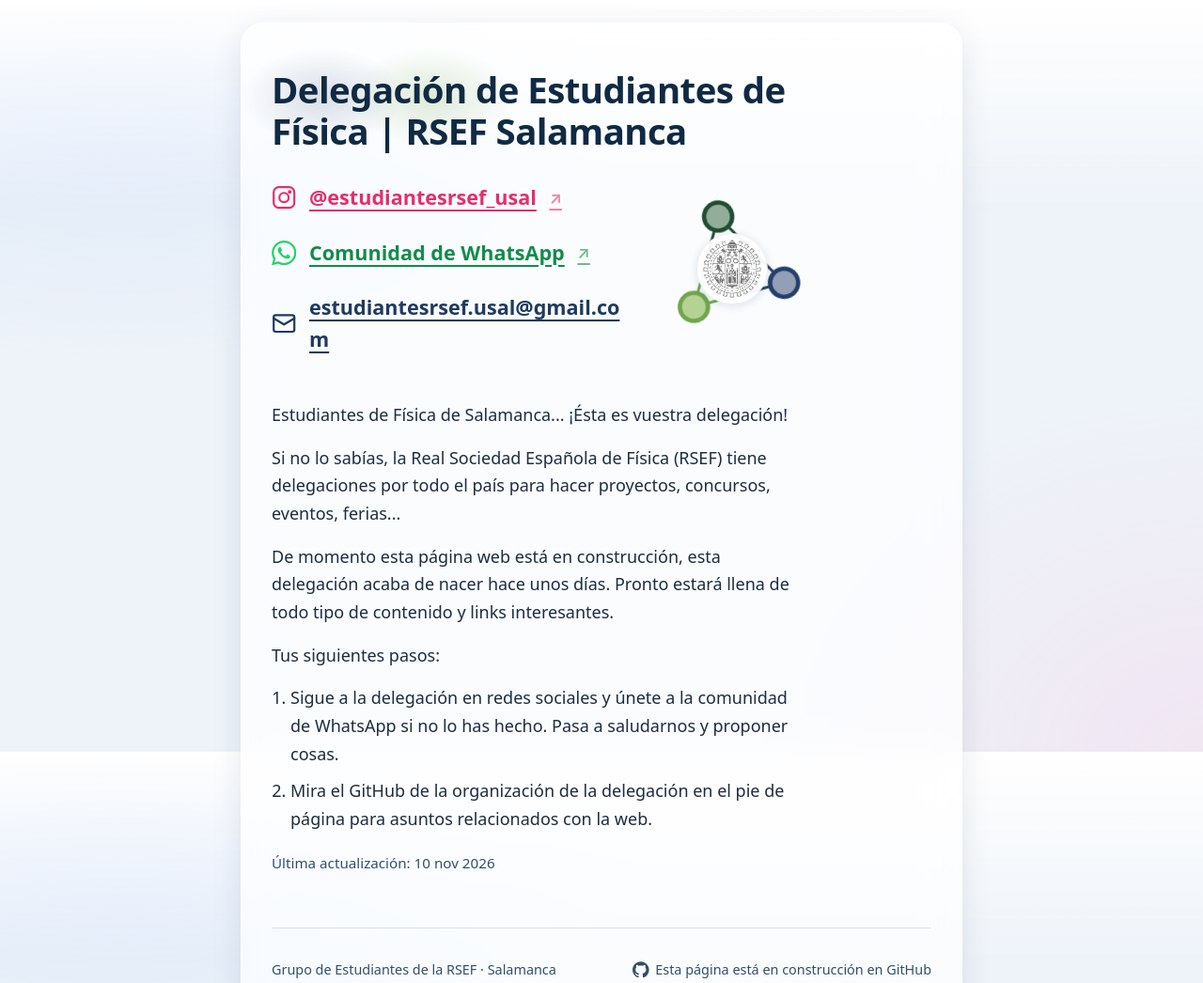
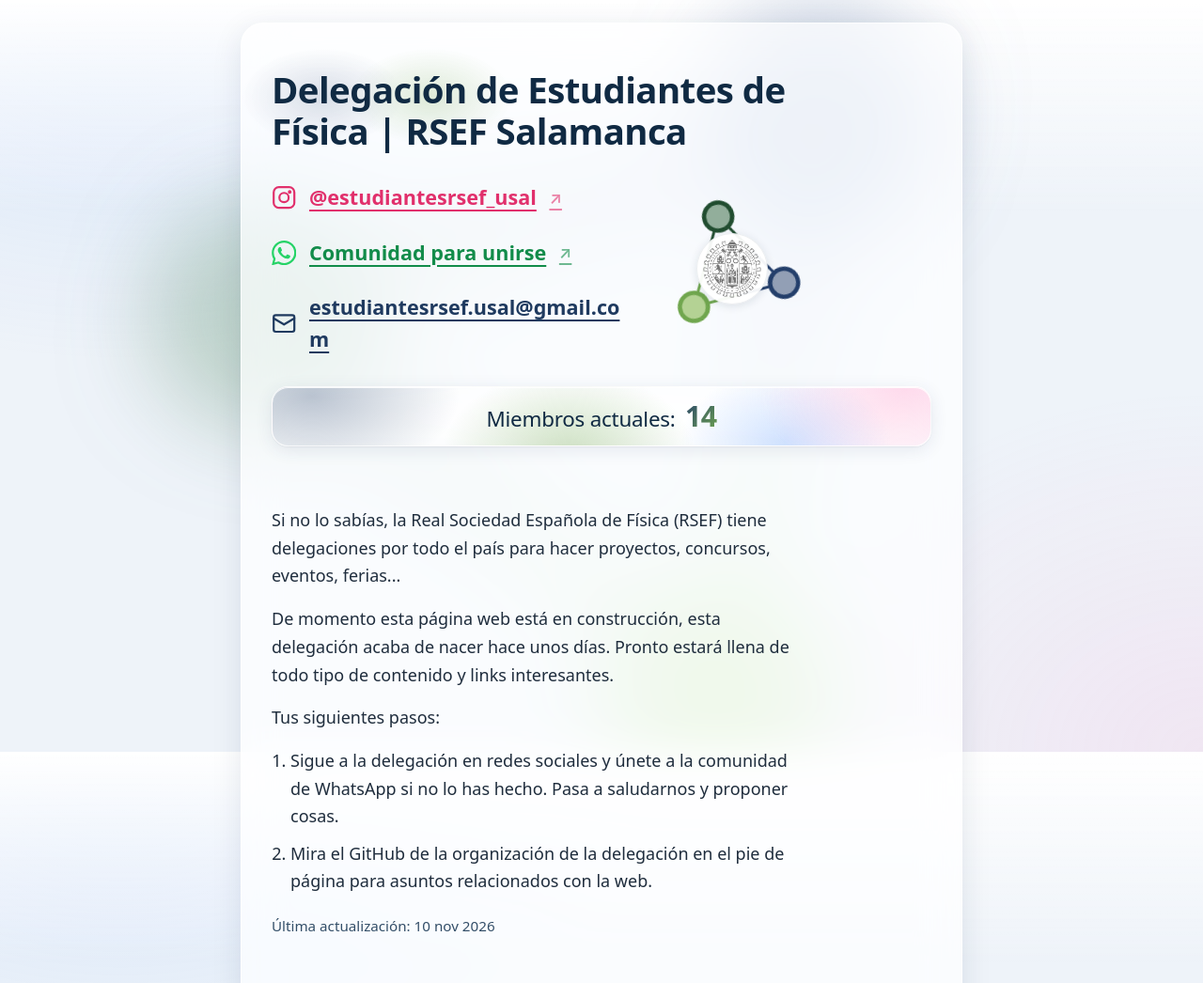
Before and after one commit to delegacionfisica/delegacionfisica.github.io, a plain HTML site: page index.html in a window 1280 px wide. Shown: the top 1046 px of the page at 94% size. Drawn offline with Linux system fonts and the light colour scheme.

Commit message:
update viewport settings, theme color, and add current members section

```diff
--- a/index.html
+++ b/index.html
@@ -2,13 +2,12 @@
 <html lang="es">
 <head>
   <meta charset="UTF-8">
-  <meta name="viewport" content="width=device-width, initial-scale=1.0">
+  <meta name="viewport" content="width=device-width, initial-scale=1.0, viewport-fit=cover">
   <meta name="color-scheme" content="light">
-  <meta name="theme-color" content="#eef3f9">
+  <meta name="theme-color" content="#ffffff">
   <meta name="description" content="Web de la Delegación de Estudiantes de Física. Grupo de Estudiantes de la RSEF en Salamanca.">
   <meta property="og:title" content="Delegación de Estudiantes de Física">
   <meta property="og:description" content="Grupo de Estudiantes de la RSEF en Salamanca.">
-  <meta name="theme-color" content="#ffffff">
   <title>Delegación de Estudiantes de Física</title>
   <link rel="icon" type="image/svg+xml" href="logo.svg">
   <link rel="stylesheet" href="style.css">
@@ -46,7 +45,7 @@
               <svg class="icono" viewBox="0 0 24 24" fill="currentColor" aria-hidden="true">
                 <path d="M17.472 14.382c-.297-.149-1.758-.867-2.03-.967-.273-.099-.471-.148-.67.15-.197.297-.767.966-.94 1.164-.173.199-.347.223-.644.075-.3-.15-1.263-.465-2.403-1.485-.888-.795-1.484-1.77-1.66-2.07-.174-.3-.019-.465.13-.615.136-.135.301-.345.451-.523.146-.181.194-.301.297-.496.1-.21.049-.375-.025-.524-.075-.15-.672-1.62-.922-2.206-.24-.584-.487-.51-.672-.51-.172-.015-.371-.015-.571-.015-.2 0-.523.074-.797.359-.273.3-1.045 1.02-1.045 2.475s1.07 2.865 1.219 3.075c.149.18 2.095 3.195 5.076 4.483.709.3 1.263.489 1.694.626.712.226 1.36.195 1.871.118.571-.085 1.758-.719 2.006-1.413.248-.694.248-1.289.173-1.414-.074-.124-.272-.198-.57-.347m-5.421 7.403h-.004a9.87 9.87 0 01-5.031-1.378l-.361-.214-3.741.982.998-3.648-.235-.374a9.86 9.86 0 01-1.51-5.26c.001-5.45 4.436-9.884 9.888-9.884 2.64 0 5.122 1.03 6.988 2.898a9.825 9.825 0 012.893 6.994c-.003 5.45-4.437 9.884-9.885 9.884m8.413-18.297A11.815 11.815 0 0012.05 0C5.495 0 .16 5.335.157 11.892c0 2.096.547 4.142 1.588 5.945L.057 24l6.305-1.654a11.882 11.882 0 005.683 1.448h.005c6.554 0 11.89-5.335 11.893-11.893a11.821 11.821 0 00-3.48-8.413Z"></path>
               </svg>
-              <span>Comunidad de WhatsApp</span>
+              <span>Comunidad para unirse</span>
             </a>
           </li>
           <li>
@@ -68,10 +67,10 @@
       </div>
     </div>
 
+    <p class="miembros">Miembros actuales: <strong>14</strong></p>
+
     <section class="informacion" aria-label="Sobre la delegación">
       <p class="texto-cuerpo">
-        Estudiantes de Física de Salamanca... ¡Ésta es vuestra delegación!
-      </p>
       <p class="texto-cuerpo">
         Si no lo sabías, la Real Sociedad Española de Física (RSEF) tiene delegaciones por todo el país para hacer proyectos, concursos, eventos, ferias...
       </p>
--- a/style.css
+++ b/style.css
@@ -1,4 +1,3 @@
-
 :root {
   color-scheme: light;
   --fondo: #eef3f9;
@@ -10,6 +9,9 @@
   --whatsapp: #25d366;
   --whatsapp-texto: #128c4a;
   --correo: #1f3a5f;
+
+  --azul-logo: #243f6b;
+  --verde-logo: #70a64e;
 
   --ancho-contenido: 55ch;
   --logo-separacion: 1.9rem;
@@ -37,16 +39,11 @@
   box-sizing: border-box;
 }
 
+/* El fondo va en html para que pinte TODO el lienzo,
+   incluido el rebote al hacer scroll y la zona de la UI de Safari */
 html {
+  min-height: 100%;
   scroll-behavior: smooth;
-  background: #fff;
-}
-
-body {
-  margin: 0;
-  min-height: 100vh;
-  min-height: 100dvh;
-  padding: var(--margen-pagina);
   background-color: var(--fondo);
   background-image:
     linear-gradient(
@@ -56,7 +53,23 @@ body {
     ),
     radial-gradient(60rem 40rem at 10% 0%, var(--mancha-azul), transparent 60%),
     radial-gradient(50rem 40rem at 100% 100%, var(--mancha-rosa), transparent 60%);
+  background-repeat: no-repeat;
   background-attachment: fixed;
+}
+
+body {
+  margin: 0;
+  min-height: 100vh;
+  min-height: 100dvh;
+  display: flex;
+  flex-direction: column;
+  /* Respeta notch y barra inferior (necesita viewport-fit=cover en el HTML) */
+  padding:
+    max(var(--margen-pagina), env(safe-area-inset-top))
+    max(var(--margen-pagina), env(safe-area-inset-right))
+    max(var(--margen-pagina), env(safe-area-inset-bottom))
+    max(var(--margen-pagina), env(safe-area-inset-left));
+  background: transparent;
   color: var(--texto);
   font-family: system-ui, -apple-system, "Segoe UI", Roboto, Helvetica, Arial, sans-serif;
   font-size: 1.125rem;
@@ -88,10 +101,9 @@ body {
 
 /* Panel de vidrio */
 .contenedor {
+  flex: 1 0 auto;
   width: 100%;
   max-width: 48rem;
-  min-height: calc(100vh - 2 * var(--margen-pagina));
-  min-height: calc(100dvh - 2 * var(--margen-pagina));
   margin: 0 auto;
   padding: 3rem 2rem 2rem;
   display: flex;
@@ -141,7 +153,7 @@ h1::before {
   justify-content: flex-start;
   gap: var(--logo-separacion);
   max-width: var(--ancho-contenido);
-  margin-bottom: 3rem;
+  margin-bottom: 2rem;
 }
 
 .enlaces-seccion {
@@ -224,6 +236,47 @@ a:focus-visible {
   outline: 3px solid var(--texto);
   outline-offset: 3px;
   border-radius: 3px;
+}
+
+/* Miembros actuales: tarjeta de vidrio con nubes de color, versión "sleek" */
+.miembros {
+  position: relative;
+  isolation: isolate;
+  max-width: var(--ancho-contenido);
+  margin: 0 0 3rem;
+  padding: 0.85rem 1.5rem;
+  text-align: center;
+  font-size: 1.4rem;
+  font-weight: 500;
+  line-height: 1.15;
+  letter-spacing: -0.01em;
+  color: var(--texto);
+  border: 1px solid rgba(255, 255, 255, 0.85);
+  border-radius: 1.1rem;
+  background:
+    radial-gradient(14rem 8rem at 6% 15%, rgba(36, 63, 107, 0.30), transparent 70%),
+    radial-gradient(14rem 9rem at 96% 5%, rgba(255, 150, 200, 0.34), transparent 70%),
+    radial-gradient(12rem 8rem at 45% 115%, rgba(112, 166, 78, 0.34), transparent 70%),
+    radial-gradient(10rem 7rem at 78% 95%, rgba(120, 170, 255, 0.34), transparent 70%),
+    rgba(255, 255, 255, 0.3);
+  -webkit-backdrop-filter: blur(14px) saturate(170%);
+  backdrop-filter: blur(14px) saturate(170%);
+  box-shadow:
+    0 4px 18px rgba(36, 63, 107, 0.10),
+    0 1px 2px rgba(16, 42, 67, 0.06),
+    inset 0 1px 0 rgba(255, 255, 255, 0.85);
+}
+
+.miembros strong {
+  margin-left: 0.3rem;
+  font-size: 1.9rem;
+  font-weight: 800;
+  letter-spacing: -0.02em;
+  font-variant-numeric: tabular-nums;
+  background: linear-gradient(135deg, var(--azul-logo), var(--verde-logo));
+  -webkit-background-clip: text;
+  background-clip: text;
+  color: transparent;
 }
 
 /* Logo de la fila */
@@ -360,12 +413,23 @@ a:focus-visible {
   .contenedor {
     background: rgba(255, 255, 255, 0.92);
   }
+  .miembros {
+    background:
+      radial-gradient(14rem 8rem at 6% 15%, rgba(36, 63, 107, 0.30), transparent 70%),
+      radial-gradient(14rem 9rem at 96% 5%, rgba(255, 150, 200, 0.34), transparent 70%),
+      radial-gradient(12rem 8rem at 45% 115%, rgba(112, 166, 78, 0.34), transparent 70%),
+      rgba(255, 255, 255, 0.8);
+  }
 }
 
 /* Accesibilidad: menos transparencia */
 @media (prefers-reduced-transparency: reduce) {
   .contenedor {
     background: rgba(255, 255, 255, 0.96);
+    -webkit-backdrop-filter: none;
+    backdrop-filter: none;
+  }
+  .miembros {
     -webkit-backdrop-filter: none;
     backdrop-filter: none;
   }
@@ -387,8 +451,11 @@ a:focus-visible {
     --logo-tamano: 7.5rem;
   }
 
+  html {
+    background-attachment: scroll;
+  }
+
   body {
-    background-attachment: scroll;
     font-size: 1rem;
   }
 
@@ -416,7 +483,7 @@ a:focus-visible {
     flex-direction: column-reverse;
     align-items: center;
     gap: 1.75rem;
-    margin-bottom: 2.25rem;
+    margin-bottom: 1.75rem;
   }
 
   .enlaces-seccion {
@@ -455,6 +522,16 @@ a:focus-visible {
     height: 1.3em;
   }
 
+  .miembros {
+    margin-bottom: 2.25rem;
+    padding: 0.75rem 1rem;
+    font-size: 1.15rem;
+  }
+
+  .miembros strong {
+    font-size: 1.6rem;
+  }
+
   .informacion {
     margin-bottom: 2.5rem;
   }
```
Lines whose indentation alone changed are shown as unchanged.
